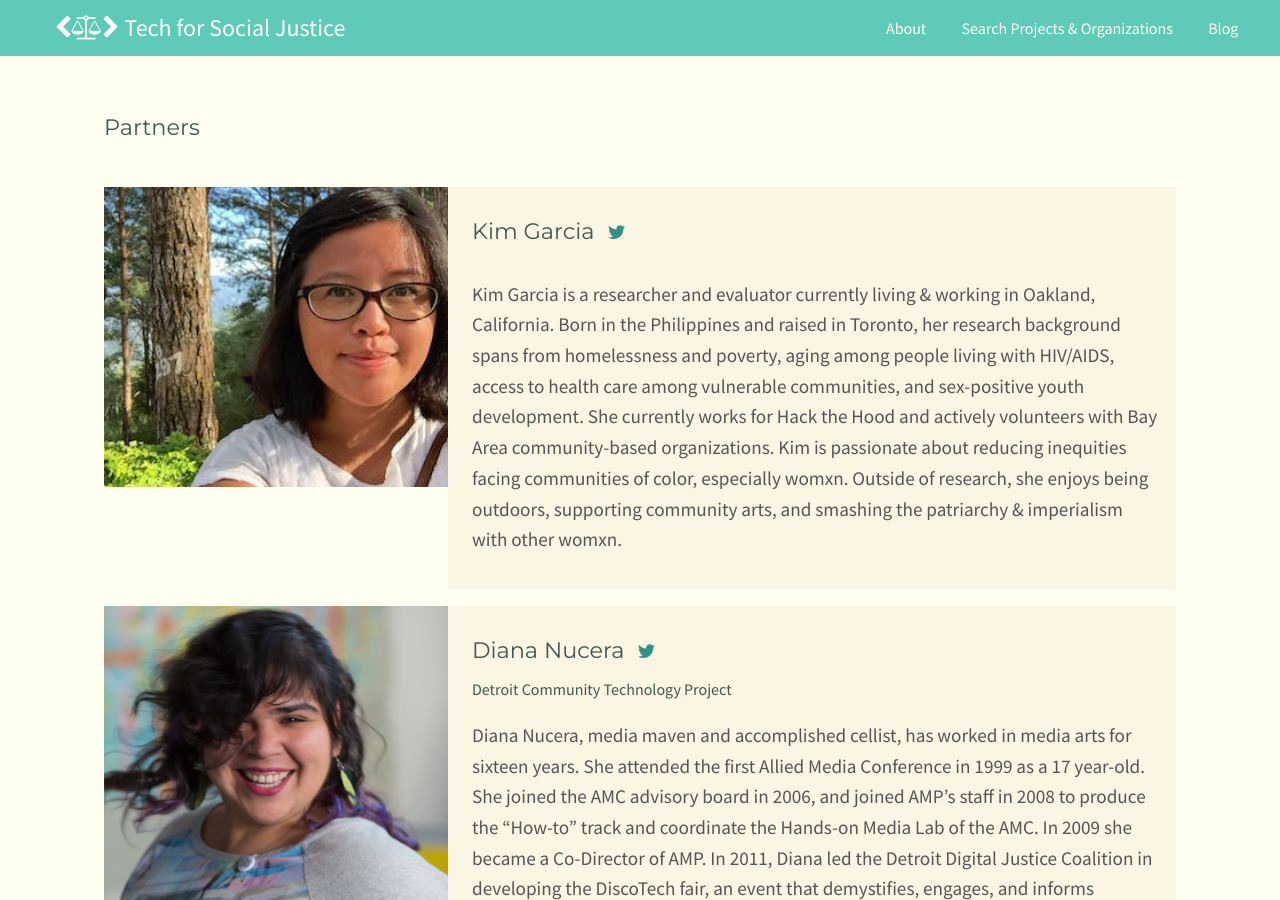
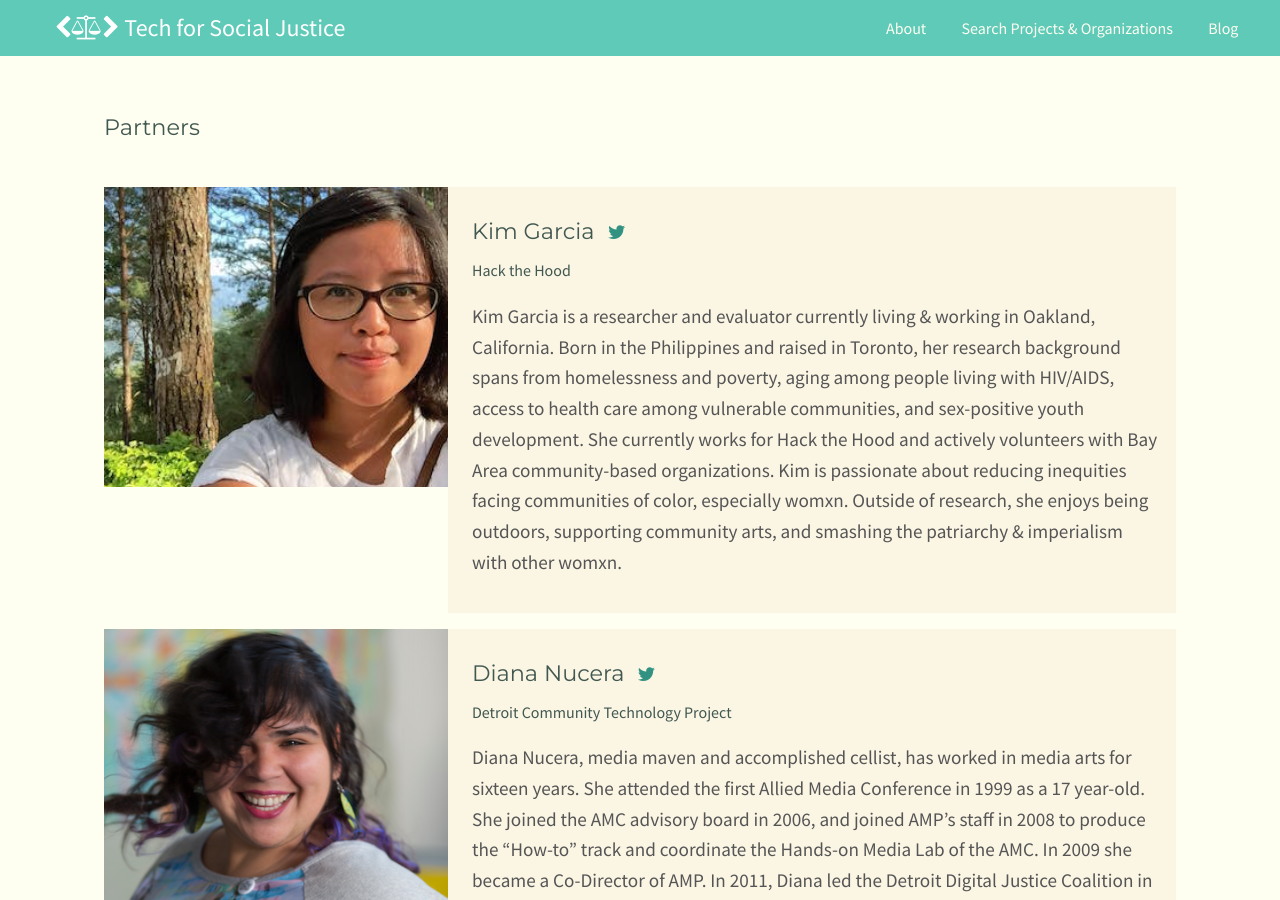
Before and after one commit to opentechinstitute/tech-for-social-justice, a Jekyll site: the page built from about.markdown, in a window 1280 px wide and 900 px high, scrolled down 4148 px. Built offline with Jekyll 4.4.1, drawn with Linux system fonts in a browser that asks for light colours; nearby versions of some CDN libraries.

Commit message:
Updated Kim Garcia

```diff
--- a/_people/kim-garcia.markdown
+++ b/_people/kim-garcia.markdown
@@ -4,6 +4,7 @@
 photo: "/uploads/Kim_Garcia.jpg"
 twitter: recordshift
 role: partner
+organization: Hack the Hood
 ---
 
 Kim Garcia is a researcher and evaluator currently living & working in Oakland, California. Born in the Philippines and raised in Toronto, her research background spans from homelessness and poverty, aging among people living with HIV/AIDS, access to health care among vulnerable communities, and sex-positive youth development. She currently works for Hack the Hood and actively volunteers with Bay Area community-based organizations. Kim is passionate about reducing inequities facing communities of color, especially womxn. Outside of research, she enjoys being outdoors, supporting community arts, and smashing the patriarchy & imperialism with other womxn.
```
